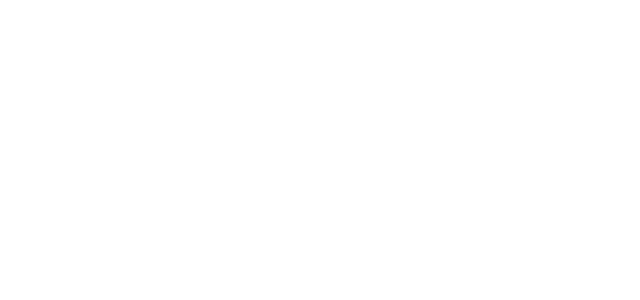
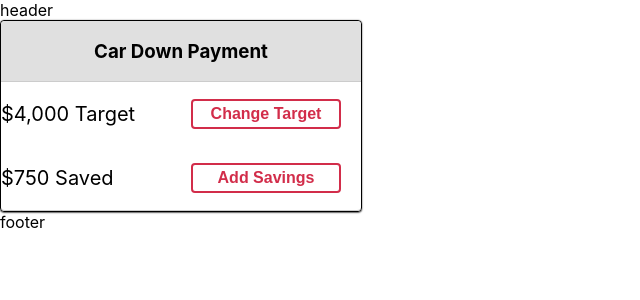
Before and after one commit to DylanAttal/savings_goals, a React (Create React App) app in the folder client/: page /savings in a window 1280 px wide. Shown: the top 300 px of the page, without its empty margins (0-640 px from the left). Built offline with nearby package versions, Linux system fonts and the light colour scheme.

Commit message:
Creates Goal component static view

```diff
--- a/client/src/App.css
+++ b/client/src/App.css
@@ -1,13 +1,3 @@
-.App {
-  text-align: center;
-}
-
-.App-logo {
-  animation: App-logo-spin infinite 20s linear;
-  height: 40vmin;
-  pointer-events: none;
-}
-
 /* header {
   background-color: #282c34;
   min-height: 10vh;
@@ -17,7 +7,7 @@
   justify-content: center;
   font-size: calc(10px + 2vmin);
   color: white;
-} */
+}
 
 footer {
   position: fixed;
@@ -31,17 +21,4 @@
   justify-content: center;
   font-size: calc(10px + 2vmin);
   color: white;
-}
-
-.App-link {
-  color: #61dafb;
-}
-
-@keyframes App-logo-spin {
-  from {
-    transform: rotate(0deg);
-  }
-  to {
-    transform: rotate(360deg);
-  }
-}
+} */
--- a/client/src/App.js
+++ b/client/src/App.js
@@ -3,12 +3,16 @@
 import './App.css'
 
 import Landing from './Pages/Landing'
+import Savings from './Pages/Savings'
 
 class App extends Component {
   render() {
     return (
       <Router>
-        <Route path="/" exact component={Landing} />
+        <Switch>
+          <Route path="/" exact component={Landing} />
+          <Route path="/savings" exact component={Savings} />
+        </Switch>
       </Router>
     )
   }
--- a/client/src/Components/Goal/index.js
+++ b/client/src/Components/Goal/index.js
@@ -1,4 +1,5 @@
 import React, { Component } from 'react'
+import './style.css'
 
 export default class Goal extends Component {
   render() {
@@ -8,11 +9,14 @@
           <h3>Car Down Payment</h3>
         </div>
         <div className="savings">
-          <div className="target">$ 75 target</div>
-          <div className="saved">$ 40 saved</div>
-        </div>
-        <div className="add-money">
-          <button>Add Money</button>
+          <div className="target">
+            <p>$4,000 Target</p>
+            <button className="change-target">Change Target</button>
+          </div>
+          <div className="saved">
+            <p>$750 Saved</p>
+            <button className="add-savings">Add Savings</button>
+          </div>
         </div>
       </div>
     )
--- a/client/src/Components/Goal/style.css
+++ b/client/src/Components/Goal/style.css
@@ -0,0 +1,63 @@
+.goal {
+  width: 360px;
+  height: auto;
+  display: flex;
+  flex-direction: column;
+  justify-content: center;
+  align-items: center;
+  border: 1px solid #000;
+  border-radius: 4px;
+  box-shadow: 0px 0.5px 1.5px #000;
+}
+
+.goal-name {
+  width: 100%;
+  display: flex;
+  justify-content: center;
+  background-color: #e0e0e0;
+  border-bottom: 1px solid #ccc;
+  border-top-left-radius: 4px;
+  border-top-right-radius: 4px;
+}
+
+.savings {
+  width: 100%;
+  display: flex;
+  flex-direction: column;
+  justify-content: center;
+  align-items: center;
+  border-bottom: 1px solid #ccc;
+  border-radius: 4px;
+}
+
+.target,
+.saved {
+  width: 100%;
+  display: flex;
+  flex-direction: row;
+  justify-content: space-between;
+  align-items: center;
+  font-size: 20px;
+}
+
+.change-target,
+.add-savings {
+  width: 150px;
+  height: 30px;
+  margin-top: 10px;
+  margin-bottom: 10px;
+  margin-right: 20px;
+  font-size: 16px;
+  font-weight: bold;
+  color: #d22d4a;
+  background-color: #fff;
+  border: 2px solid #d22d4a;
+  border-radius: 4px;
+  cursor: pointer;
+}
+
+.change-target:hover,
+.add-savings:hover {
+  color: #fff;
+  background-color: #d22d4a;
+}
--- a/client/src/Pages/Landing/index.js
+++ b/client/src/Pages/Landing/index.js
@@ -18,7 +18,7 @@
         <section className="action">
           <div className="action-container">
             <div className="taglines">
-              <p className="tagline">Building Communities</p>
+              <p className="tagline">Build Your Future</p>
               <p className="sub-tagline">One deposit at a time</p>
             </div>
             <div className="call-to-action">
--- a/client/src/Pages/Landing/style.css
+++ b/client/src/Pages/Landing/style.css
@@ -99,6 +99,7 @@
   justify-content: center;
   align-items: center;
   background-color: #fff;
+  border: 1px solid #000;
   border-radius: 4px;
 }
 
--- /dev/null
+++ b/client/src/Pages/Savings/index.js
@@ -0,0 +1,19 @@
+import React, { Component } from 'react'
+
+import Goal from '../../Components/Goal'
+
+export default class Savings extends Component {
+  render() {
+    return (
+      <div>
+        <header>header</header>
+        <section>
+          <div>
+            <Goal />
+          </div>
+        </section>
+        <footer>footer</footer>
+      </div>
+    )
+  }
+}
```
Also changed, not shown: client/src/Pages/Savings/style.css (added).
